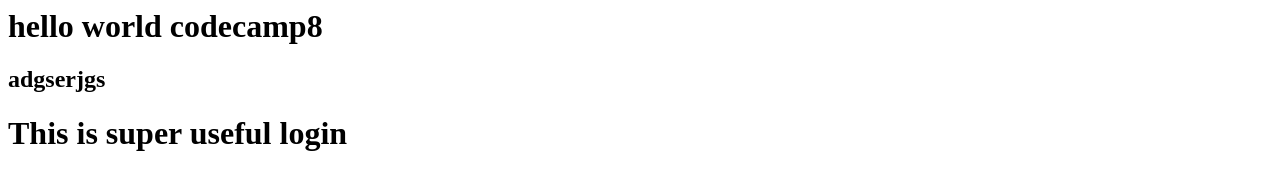
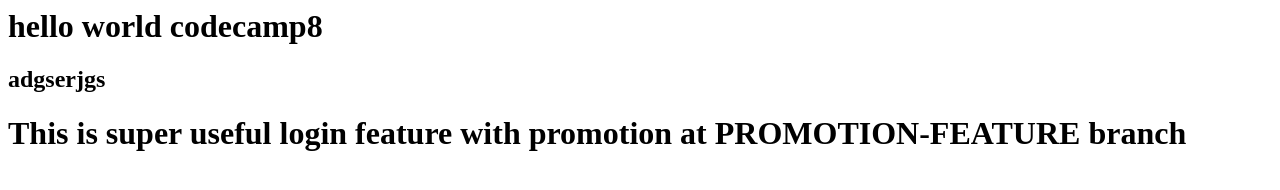
Before and after one commit to Narongkorn1703/learn-git-test, a plain HTML site: page index.html in a window 1280 px wide. Drawn offline with Linux system fonts and the light colour scheme.

Commit message:
promotion-feature

```diff
--- a/index.html
+++ b/index.html
@@ -4,4 +4,4 @@
 <h2>
     adgserjgs
 </h2>
-<h1>This is super useful login </h1>
+<h1>This is super useful login feature with promotion at PROMOTION-FEATURE branch </h1>
```
